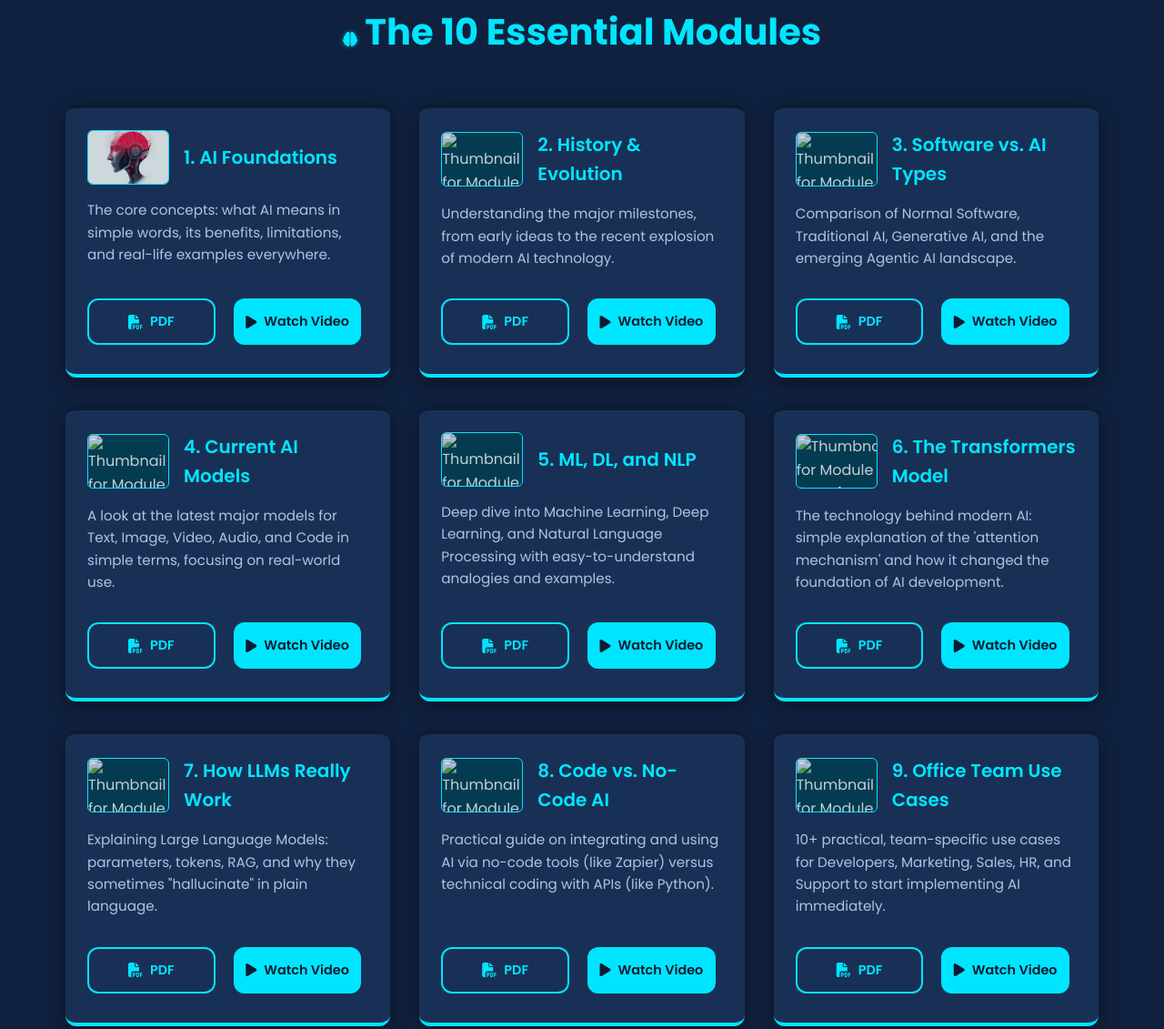
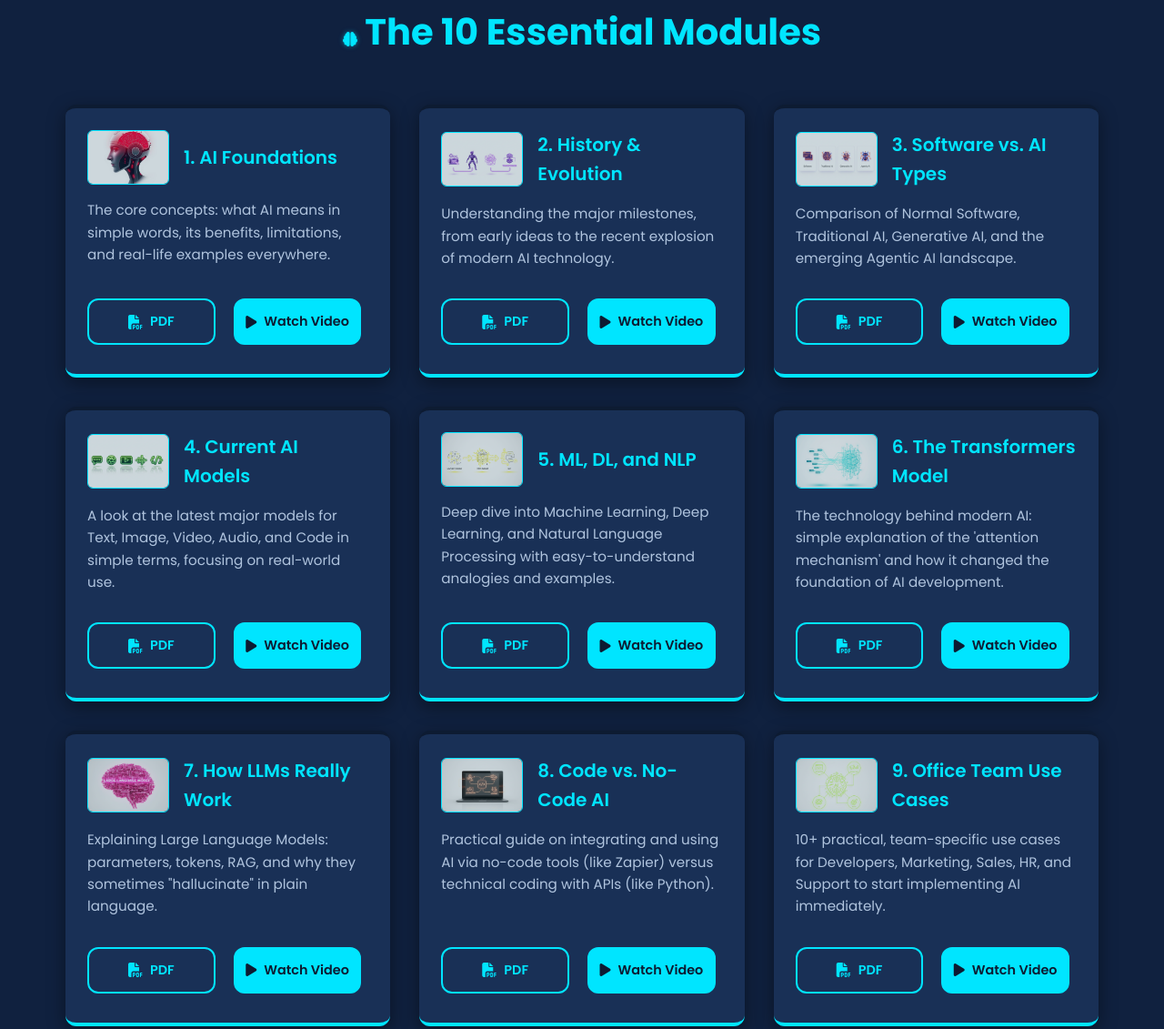
Before and after one commit to AkshayBhujbal1995/AI, a plain HTML site: page index.html in a window 1280 px wide. Shown: the part 1566-2697 px from the top of the page at 91% size. Drawn offline with Linux system fonts and the light colour scheme.

Commit message:
Update index.html

```diff
--- a/index.html
+++ b/index.html
@@ -437,7 +437,7 @@
                 <div class="module-card" tabindex="0">
                     <div class="module-header">
                         <div class="module-thumb">
-                            <img src="tb/M2.jpg" alt="Thumbnail for Module 2: History & Evolution">
+                            <img src="tb/M2.png" alt="Thumbnail for Module 2: History & Evolution">
                         </div>
                         <div class="module-title-box">
                             <h3>2. History & Evolution</h3>
@@ -457,7 +457,7 @@
                 <div class="module-card" tabindex="0">
                     <div class="module-header">
                         <div class="module-thumb">
-                            <img src="tb/M3.jpg" alt="Thumbnail for Module 3: Types of Software">
+                            <img src="tb/M3.png" alt="Thumbnail for Module 3: Types of Software">
                         </div>
                         <div class="module-title-box">
                             <h3>3. Software vs. AI Types</h3>
@@ -477,7 +477,7 @@
                 <div class="module-card" tabindex="0">
                     <div class="module-header">
                         <div class="module-thumb">
-                            <img src="tb/M4.jpg" alt="Thumbnail for Module 4: Current AI Models">
+                            <img src="tb/M4.png" alt="Thumbnail for Module 4: Current AI Models">
                         </div>
                         <div class="module-title-box">
                             <h3>4. Current AI Models</h3>
@@ -497,7 +497,7 @@
                 <div class="module-card" tabindex="0">
                     <div class="module-header">
                         <div class="module-thumb">
-                            <img src="tb/M5.jpg" alt="Thumbnail for Module 5: ML, DL, NLP">
+                            <img src="tb/M5.png" alt="Thumbnail for Module 5: ML, DL, NLP">
                         </div>
                         <div class="module-title-box">
                             <h3>5. ML, DL, and NLP</h3>
@@ -517,7 +517,7 @@
                 <div class="module-card" tabindex="0">
                     <div class="module-header">
                         <div class="module-thumb">
-                            <img src="tb/M6.jpg" alt="Thumbnail for Module 6: Transformers">
+                            <img src="tb/M6.png" alt="Thumbnail for Module 6: Transformers">
                         </div>
                         <div class="module-title-box">
                             <h3>6. The Transformers Model</h3>
@@ -537,7 +537,7 @@
                 <div class="module-card" tabindex="0">
                     <div class="module-header">
                         <div class="module-thumb">
-                            <img src="tb/M7.jpg" alt="Thumbnail for Module 7: LLMs">
+                            <img src="tb/M7.png" alt="Thumbnail for Module 7: LLMs">
                         </div>
                         <div class="module-title-box">
                             <h3>7. How LLMs Really Work</h3>
@@ -557,7 +557,7 @@
                 <div class="module-card" tabindex="0">
                     <div class="module-header">
                         <div class="module-thumb">
-                            <img src="tb/M8.jpg" alt="Thumbnail for Module 8: Code vs No-Code">
+                            <img src="tb/M8.png" alt="Thumbnail for Module 8: Code vs No-Code">
                         </div>
                         <div class="module-title-box">
                             <h3>8. Code vs. No-Code AI</h3>
@@ -577,7 +577,7 @@
                 <div class="module-card" tabindex="0">
                     <div class="module-header">
                         <div class="module-thumb">
-                            <img src="tb/M9.jpg" alt="Thumbnail for Module 9: Office Use Cases">
+                            <img src="tb/M9.png" alt="Thumbnail for Module 9: Office Use Cases">
                         </div>
                         <div class="module-title-box">
                             <h3>9. Office Team Use Cases</h3>
@@ -597,7 +597,7 @@
                 <div class="module-card" tabindex="0">
                     <div class="module-header">
                         <div class="module-thumb">
-                            <img src="tb/M10.jpg" alt="Thumbnail for Module 10: Prompt Engineering">
+                            <img src="tb/M10.png" alt="Thumbnail for Module 10: Prompt Engineering">
                         </div>
                         <div class="module-title-box">
                             <h3>10. Prompting & AI Safety</h3>
```
